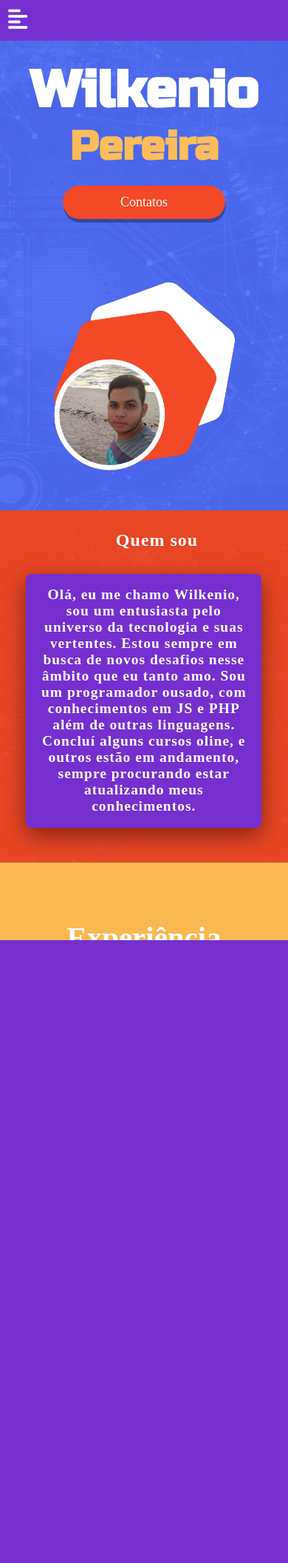
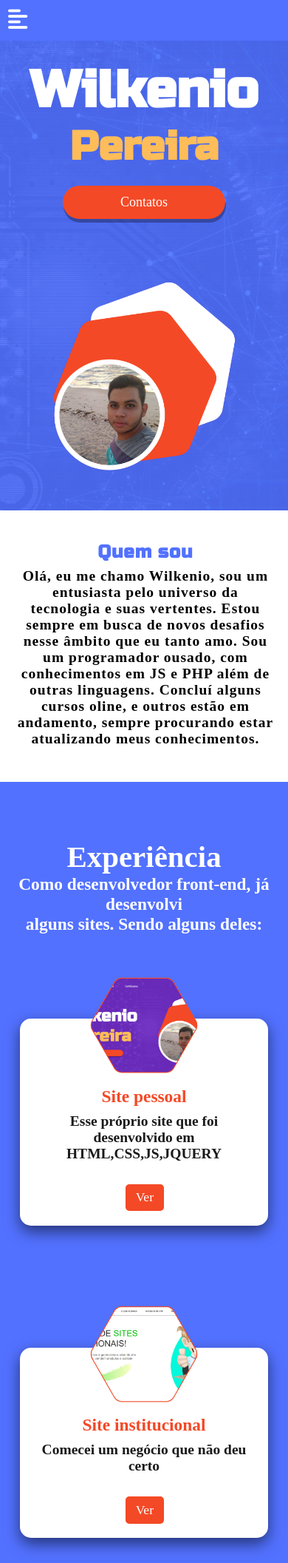
Before and after one commit to wilkenio/meusite, a PHP site: page / in a window 390 px wide. Shown: the top 2113 px of the page at 74% size. Before the commit the page ends 1271 px from the top, so only its background shows below. Run offline with PHP 8.4, Linux system fonts and the light colour scheme; some libraries are stand-ins or nearby versions; some web fonts are replaced.

Commit message:
atualizaçao css

```diff
--- a/css/style_1.css
+++ b/css/style_1.css
@@ -20,6 +20,12 @@ a{
     font-family: R01;
     src: url(../fonts/roboto/Roboto-01.ttf);
 }
+
+@font-face {
+    font-family: op;
+    src: url(../fonts/opensans/static/OpenSans/OpenSans-Light.ttf);
+}
+
 @font-face {
     font-family: R03;
     src: url(../fonts/roboto/Roboto-03.ttf);
@@ -85,7 +91,7 @@ li:hover{
         height: 55px;
         top: 0;
         position: fixed;
-        background-color: #762FCF;
+        background-color: #5271FF;
         width: 100%;
     }
     /*modifico o ul e outros para se adequar ao mobile*/
@@ -233,7 +239,7 @@ li:hover{
     margin-top: 10%;
     padding-bottom: 5%;
     text-align: center;
-    background-image: url("../img/laranja.png");
+    background-color: white;
     background-attachment: fixed;
     background-position: center;
     background-repeat: no-repeat;
@@ -261,23 +268,26 @@ li:hover{
 }
 
 #subcapa-2{
-    margin-top: 7%;
+    margin-top: 11%;
+    margin-left: 12%;
     width: 68%;
-    font-family: RLW;
     letter-spacing: 1px;
-    text-align: center;
-    color: rgb(255, 255, 255);
+    text-align: left;
     background-color: rgba(0, 0, 255, 0);
 }
 
 #subcapa-2 h6{
     font-size:1.3vw ;
-    margin-top: 9%;
-    background-color: #762FCF;
     width: 80%;
-    padding: 5%;
     border-radius: 7px;
-    box-shadow: 0px 10px 30px  rgba(0, 0, 0, 0.466);
+    color:black ;
+    font-family: R01;
+}
+
+#subcapa-2 div h2{
+    color: #5271FF;
+    font-family: RUS;
+    margin-bottom: 2%;
 }
 
 @media screen and (max-width:800px) {
@@ -285,19 +295,21 @@ li:hover{
         display: none;
     }
     #subcapa-2{
-        width: 100%;
-        margin-left: 9%;
+        width: 90%;
+        margin-left: 1%;
         margin-bottom: 7%;
+        text-align: center;
     }
 
     #subcapa-2 h6{
         font-size: 5vw;
+        width: 100%;
     }
 }
 
 #section-3{
     /*background-image: url("../img/amarelo.png");*/
-    background-color: #F9B850;
+    background-color: #5271FF;
     display: grid;
     grid-template-areas: "a1 a1 a1 a1 a1 a1"
                         "a2 a2 a3 a3 a4 a4"
@@ -339,7 +351,7 @@ li:hover{
 }
 
 .card-project h5{
-    color: #F44926;
+    color: #f44826;
     font-family: R05;
     font-size: 1.5vw;
     margin-top: 3%;
@@ -347,8 +359,8 @@ li:hover{
 
 .card-project h6{
     color: #1a1a1a;
-    font-family: R03;
-    font-size: 1.2vw;
+    font-family: R01;
+    font-size: 1.4vw;
     margin-top: 3%;
 }
 
@@ -359,11 +371,12 @@ li:hover{
     font-size: 3vw;
     color: #ffff;
     margin-top: 5%;
+    letter-spacing: 0px;
 }
 #sub-1 h5{
-    font-family: R03;
-    font-size:1.5vw ;
-    color: #f44826;
+    font-family: Rlw;
+    font-size:1.7vw ;
+    color: white;
 }
 
 #sub-2{
@@ -410,7 +423,7 @@ li:hover{
                              "a4 a4 a4 a4 a4 a4"
 
         ;
-        padding-bottom: 20%;
+        padding-bottom: 30%;
     }
 
     #sub-1{
@@ -420,7 +433,7 @@ li:hover{
     }
     #sub-1 h5{
         font-size: 6vw;
-        font-family: R01;
+        font-family: RLW;
     }
 
     .card-project h5{
```
Also changed, not shown: other parts of css/style_1.css (+15 -10 lines).
